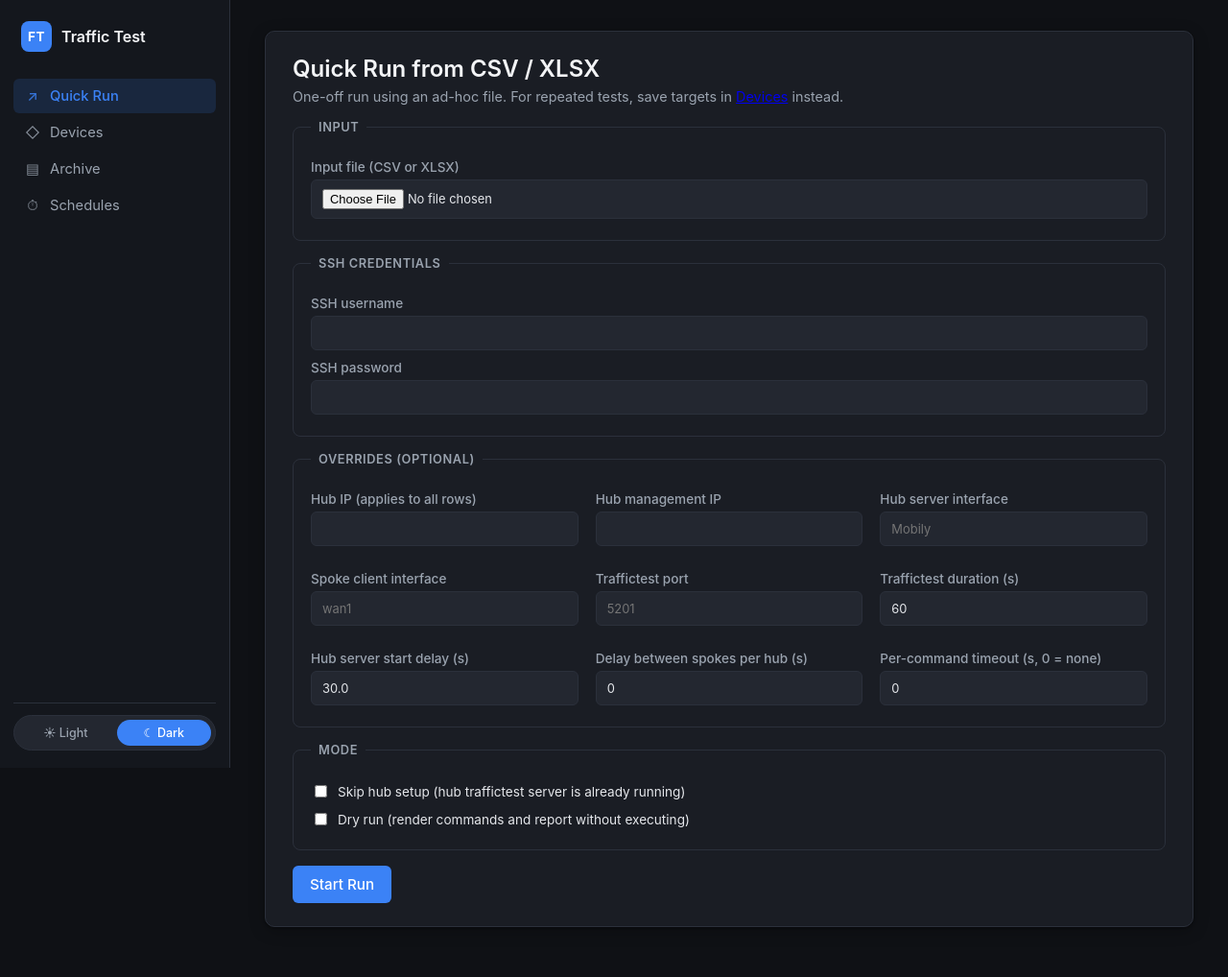
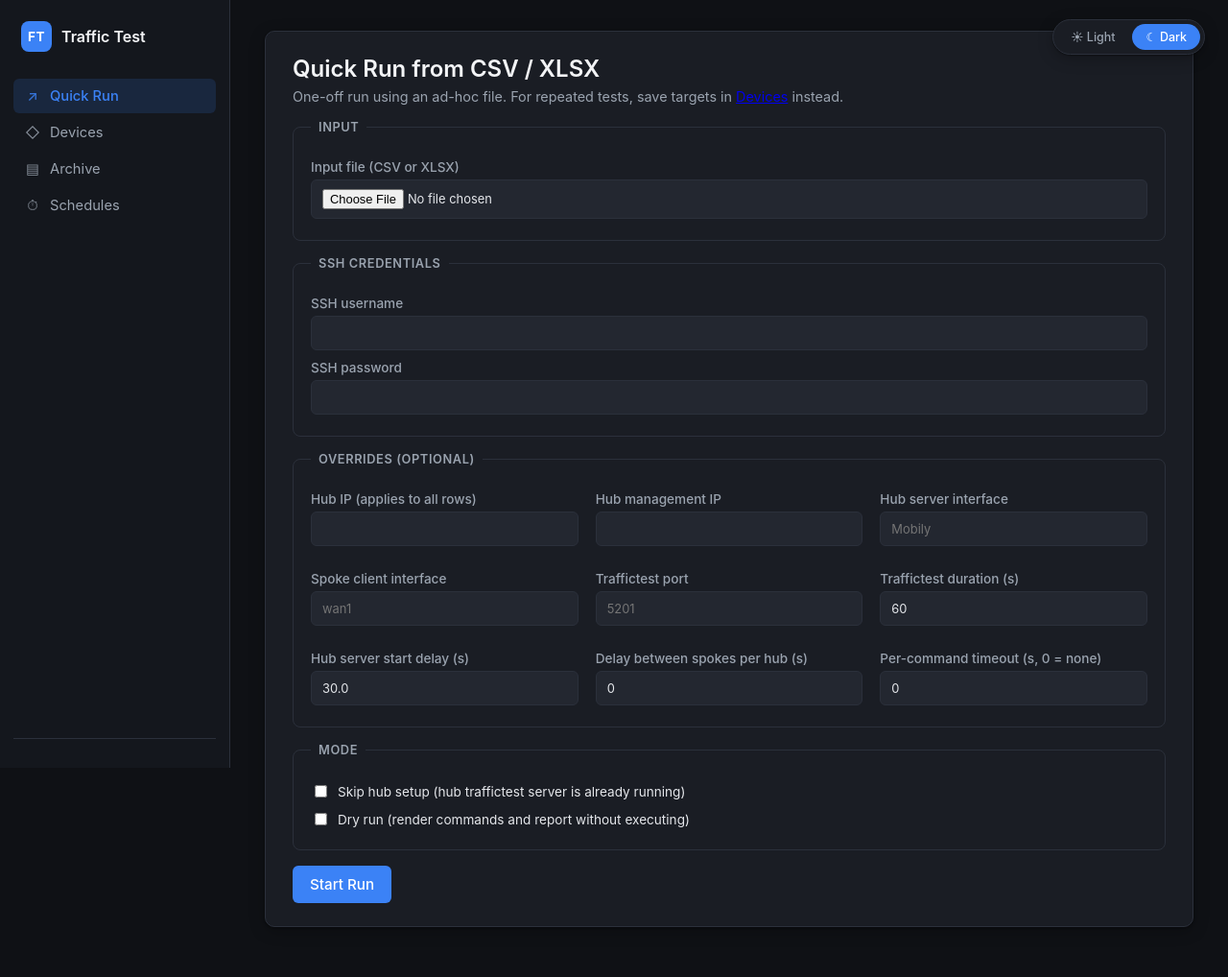
Before and after one commit to m0e97/iperf_stress_test, a FastAPI app: page / in a window 1280 px wide. Shown: the whole page at 96% size. Run offline with FastAPI, Linux system fonts and the light colour scheme; some libraries are stand-ins or nearby versions.

Commit message:
Float the theme toggle in the top-right corner
Moves the Light/Dark switch out of the sidebar footer and pins it as
a floating pill at top: 20px / right: 24px, with a subtle shadow so
it reads as overlay chrome. Sidebar footer keeps only the active-job
status pill. Mobile breakpoint tightens the floating position.

Co-Authored-By: Claude Opus 4.7 <noreply@anthropic.com>

```diff
--- a/webapp/static/styles.css
+++ b/webapp/static/styles.css
@@ -161,26 +161,33 @@ body {
 }
 
 .theme-toggle {
-    display: flex;
+    display: inline-flex;
     align-items: center;
     gap: 4px;
     padding: 4px;
-    background: var(--panel-2);
+    background: var(--panel);
     border: 1px solid var(--border);
     border-radius: 999px;
     cursor: pointer;
     font-family: inherit;
+    box-shadow: var(--shadow);
 }
 .theme-toggle span {
-    flex: 1;
     text-align: center;
-    padding: 6px 10px;
+    padding: 6px 14px;
     border-radius: 999px;
     font-size: 0.82em;
     color: var(--muted);
     transition: background 0.15s, color 0.15s;
 }
 .theme-toggle span.active { background: var(--accent); color: white; font-weight: 500; }
+
+.theme-toggle-floating {
+    position: fixed;
+    top: 20px;
+    right: 24px;
+    z-index: 20;
+}
 
 /* --- Main area --------------------------------------------------------- */
 
@@ -503,7 +510,7 @@ input.invalid, select.invalid, textarea.invalid { border-color: var(--err); }
     .brand { margin-bottom: 0; }
     .side-nav { flex-direction: row; flex: 1; }
     .sidebar-footer { border-top: none; padding-top: 0; margin-top: 0; }
-    .theme-toggle { padding: 7px 10px; }
-    .theme-toggle-label { display: none; }
     .main-area { padding: 18px; }
+    .theme-toggle-floating { top: 12px; right: 12px; }
+    .theme-toggle-floating span { padding: 5px 10px; font-size: 0.78em; }
 }
--- a/webapp/templates/base.html
+++ b/webapp/templates/base.html
@@ -42,12 +42,13 @@
             <span>Run in progress · <code style="background:transparent;padding:0;color:inherit;">{{ active_job_id }}</code></span>
         </a>
         {% endif %}
-        <button id="theme-toggle" class="theme-toggle" type="button" aria-label="Toggle theme">
-            <span data-theme-option="light">☀ Light</span>
-            <span data-theme-option="dark">☾ Dark</span>
-        </button>
     </div>
 </aside>
+
+<button id="theme-toggle" class="theme-toggle theme-toggle-floating" type="button" aria-label="Toggle theme">
+    <span data-theme-option="light">☀ Light</span>
+    <span data-theme-option="dark">☾ Dark</span>
+</button>
 
 <main class="main-area">
     {% block content %}{% endblock %}
```
